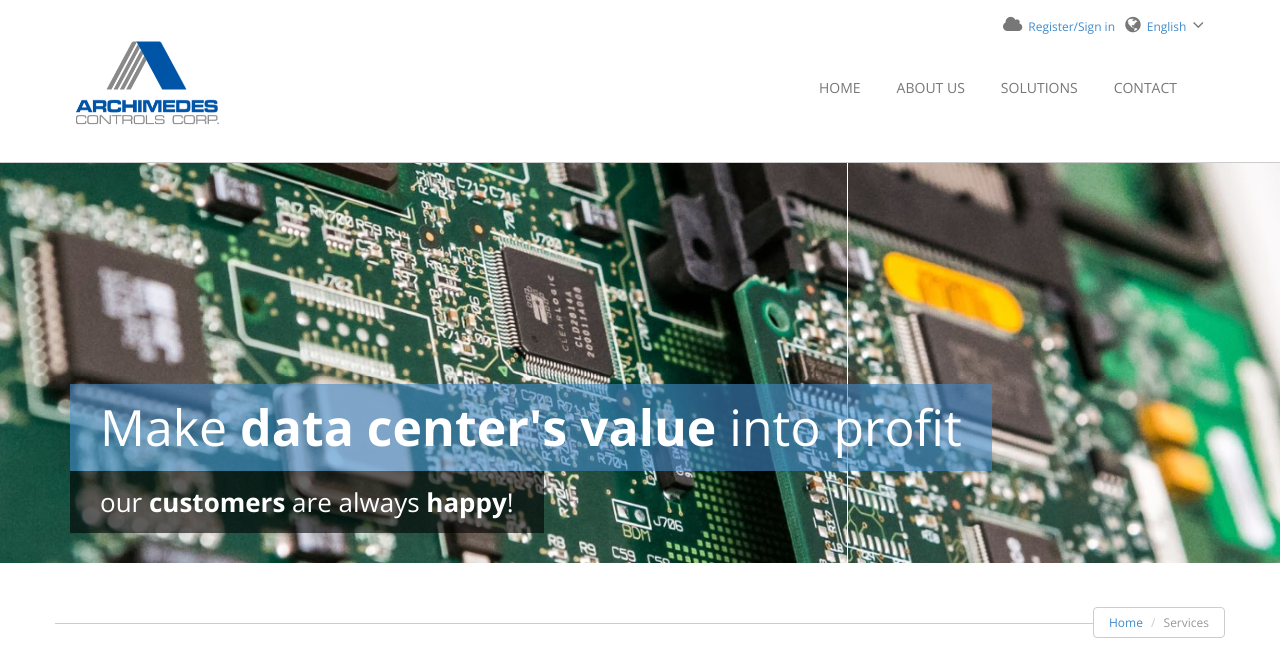
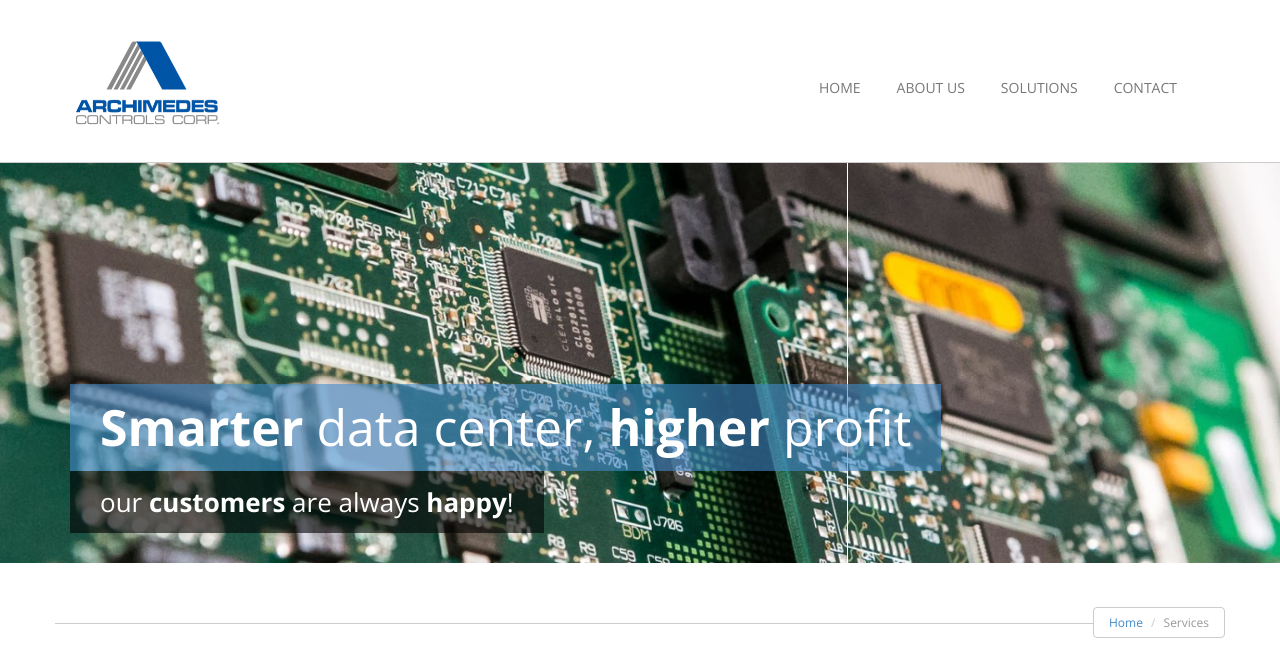
Before and after one commit to chuang39/archimedes, a Django app: page /solutions in a window 1280 px wide. Shown: the top 646 px of the page. Run offline with Django 3.2, Linux system fonts and the light colour scheme; some libraries are stand-ins or nearby versions.

Commit message:
Minor change on pages

```diff
--- a/archimedes/static/templates/base.html
+++ b/archimedes/static/templates/base.html
@@ -52,6 +52,7 @@
                   <!--
                   <div id="social_media_wrapper"> <a href="https://www.facebook.com"><i class="fa fa-facebook"></i></a> <a href="https://twitter.com/leonartgr"><i class="fa fa-twitter"></i></a> <a href="#googleplus"><i class="fa fa-google-plus"></i></a> </div>
                   -->
+                 <!--
                   <div id="sign">
                           <a href="../register.html">
                               <i class="fa fa-cloud"></i><span>Register/Sign in</span>
@@ -63,7 +64,7 @@
                           <li><a href="#">中文</a></li>
                       </ul>
                   </div>
-
+                  -->
 
              </div>
         </header>
--- a/archimedes/static/templates/index.html
+++ b/archimedes/static/templates/index.html
@@ -52,7 +52,7 @@
                <h3>What is Archimedes Controls?</h3>
                <h4>You see servers, devices and Air Conditions in Data Center. We see data — everywhere. Archimedes Controls® offers the leading IoT platform for Operational Intelligence. It enables insights and capabilities that can help make your data center more productive, profitable, competitive and secure. What can you do with Archimedes Controls?
 Just click.</h4>
-               <a class="btn btn-primary btn-lg" href="#">Explore our solution!</a>
+               <a class="btn btn-primary btn-lg" href="{% url 'solutions' %}">Explore our solution!</a>
           </div>
      </section>
      <section class="features_teasers_wrapper">
--- a/archimedes/static/templates/solution_A150.html
+++ b/archimedes/static/templates/solution_A150.html
@@ -7,7 +7,7 @@
 <div class="full_page_photo" style="background-image: url(static/images/02_1920x480.jpg);">
      <div class="container">
           <section class="call_to_action">
-               <h3 class="animated bounceInDown skincolored">Make <strong>data center's value</strong> into profit</h3>
+               <h3 class="animated bounceInDown skincolored"><strong>Smarter</strong> data center, <strong>higher</strong> profit</h3>
                <br>
                <h4 class="animated bounceInUp">our <strong>customers</strong> are always <strong>happy</strong>!</h4>
           </section>
--- a/archimedes/static/templates/solutions.html
+++ b/archimedes/static/templates/solutions.html
@@ -7,7 +7,7 @@
 <div class="full_page_photo" style="background-image: url(static/images/02_1920x480.jpg);">
      <div class="container">
           <section class="call_to_action">
-               <h3 class="animated bounceInDown skincolored">Make <strong>data center's value</strong> into profit</h3>
+               <h3 class="animated bounceInDown skincolored"><strong>Smarter</strong> data center, <strong>higher</strong> profit</h3>
                <br>
                <h4 class="animated bounceInUp">our <strong>customers</strong> are always <strong>happy</strong>!</h4>
           </section>
```
